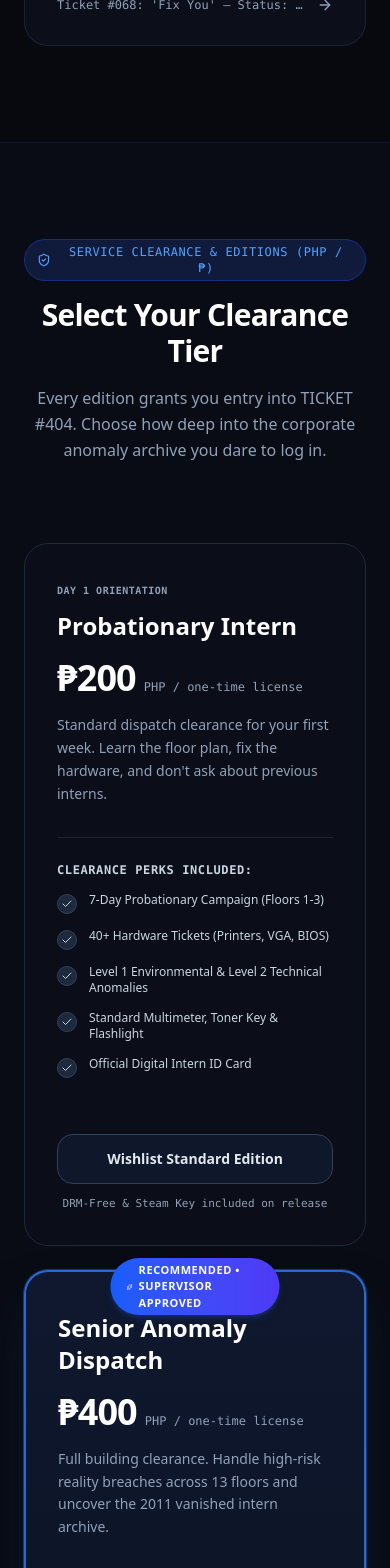
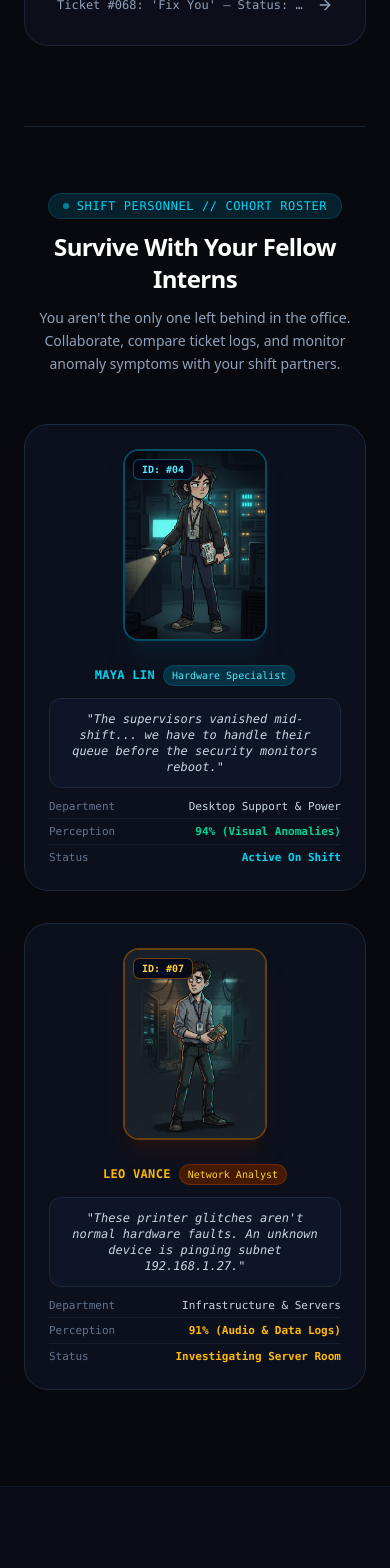
Before and after one commit to jessybunny24/Onboarding, a Next.js app: page / in a window 390 px wide. Shown: the part 4860-6428 px from the top of the page. Built offline with nearby package versions, Linux system fonts and the light colour scheme.

Commit message:
feat: add intern personnel dossiers to features section

```diff
--- a/src/components/Features.tsx
+++ b/src/components/Features.tsx
@@ -183,6 +183,118 @@ export default function Features() {
             );
           })}
         </div>
+
+        {/* Playable Intern Personnel Dossiers */}
+        <div className="mt-20 pt-16 border-t border-slate-800/80">
+          <div className="text-center max-w-2xl mx-auto mb-12 space-y-3">
+            <div className="inline-flex items-center gap-2 px-3.5 py-1 rounded-full bg-cyan-950/60 border border-cyan-800/40 text-cyan-400 text-xs font-mono tracking-wider uppercase">
+              <span className="w-1.5 h-1.5 rounded-full bg-cyan-400 animate-pulse" />
+              <span>Shift Personnel // Cohort Roster</span>
+            </div>
+            <h3 className="text-2xl sm:text-4xl font-extrabold text-white tracking-tight">
+              Survive With Your Fellow Interns
+            </h3>
+            <p className="text-slate-400 text-sm sm:text-base leading-relaxed">
+              You aren&apos;t the only one left behind in the office. Collaborate, compare ticket logs, and monitor anomaly symptoms with your shift partners.
+            </p>
+          </div>
+
+          <div className="grid grid-cols-1 md:grid-cols-2 gap-8 max-w-5xl mx-auto">
+            {/* Maya - Intern #04 */}
+            <div className="group relative rounded-3xl p-6 sm:p-7 bg-[#0c101d] border border-slate-800 hover:border-cyan-500/60 transition-all duration-300 hover:shadow-2xl hover:shadow-cyan-950/40 flex flex-col sm:flex-row gap-6 items-center sm:items-start">
+              <div className="relative w-36 h-48 sm:w-44 sm:h-56 rounded-2xl overflow-hidden bg-slate-950 shrink-0 border-2 border-cyan-500/40 group-hover:border-cyan-400 group-hover:scale-[1.02] transition-all duration-300 shadow-xl shadow-cyan-950/30">
+                <img
+                  src="/intern-girl.jpg"
+                  alt="Intern #04 Maya - Hardware & Diagnostics"
+                  className="w-full h-full object-cover object-top transition-transform duration-500 group-hover:scale-105"
+                />
+                <div className="absolute top-2 left-2 px-2 py-0.5 rounded-md bg-slate-950/80 backdrop-blur-sm border border-cyan-500/40 text-[10px] font-mono font-bold text-cyan-300">
+                  ID: #04
+                </div>
+              </div>
+
+              <div className="flex-1 space-y-3 text-center sm:text-left">
+                <div className="flex flex-wrap items-center justify-center sm:justify-start gap-2">
+                  <span className="text-xs font-mono font-bold text-cyan-400 uppercase tracking-wide">
+                    Maya Lin
+                  </span>
+                  <span className="text-[10px] font-mono px-2 py-0.5 rounded-full bg-cyan-950 border border-cyan-800/50 text-cyan-300">
+                    Hardware Specialist
+                  </span>
+                </div>
+
+                <p className="text-xs font-mono text-slate-300 italic bg-slate-900/80 p-3 rounded-xl border border-slate-800">
+                  &quot;The supervisors vanished mid-shift... we have to handle their queue before the security monitors reboot.&quot;
+                </p>
+
+                <div className="space-y-1.5 text-xs text-slate-400">
+                  <div className="flex items-center justify-between border-b border-slate-800/60 pb-1 font-mono text-[11px]">
+                    <span className="text-slate-500">Department</span>
+                    <span className="text-slate-300">Desktop Support & Power</span>
+                  </div>
+                  <div className="flex items-center justify-between border-b border-slate-800/60 pb-1 font-mono text-[11px]">
+                    <span className="text-slate-500">Perception</span>
+                    <span className="text-emerald-400 font-bold">94% (Visual Anomalies)</span>
+                  </div>
+                  <div className="flex items-center justify-between font-mono text-[11px]">
+                    <span className="text-slate-500">Status</span>
+                    <span className="text-cyan-400 font-bold flex items-center gap-1.5">
+                      <span className="w-1.5 h-1.5 rounded-full bg-cyan-400 animate-ping inline-block" />
+                      Active On Shift
+                    </span>
+                  </div>
+                </div>
+              </div>
+            </div>
+
+            {/* Leo - Intern #07 */}
+            <div className="group relative rounded-3xl p-6 sm:p-7 bg-[#0c101d] border border-slate-800 hover:border-amber-500/60 transition-all duration-300 hover:shadow-2xl hover:shadow-amber-950/40 flex flex-col sm:flex-row gap-6 items-center sm:items-start">
+              <div className="relative w-36 h-48 sm:w-44 sm:h-56 rounded-2xl overflow-hidden bg-slate-950 shrink-0 border-2 border-amber-500/40 group-hover:border-amber-400 group-hover:scale-[1.02] transition-all duration-300 shadow-xl shadow-amber-950/30">
+                <img
+                  src="/intern-boy.jpg"
+                  alt="Intern #07 Leo - Network & Systems"
+                  className="w-full h-full object-cover object-top transition-transform duration-500 group-hover:scale-105"
+                />
+                <div className="absolute top-2 left-2 px-2 py-0.5 rounded-md bg-slate-950/80 backdrop-blur-sm border border-amber-500/40 text-[10px] font-mono font-bold text-amber-300">
+                  ID: #07
+                </div>
+              </div>
+
+              <div className="flex-1 space-y-3 text-center sm:text-left">
+                <div className="flex flex-wrap items-center justify-center sm:justify-start gap-2">
+                  <span className="text-xs font-mono font-bold text-amber-400 uppercase tracking-wide">
+                    Leo Vance
+                  </span>
+                  <span className="text-[10px] font-mono px-2 py-0.5 rounded-full bg-amber-950 border border-amber-800/50 text-amber-300">
+                    Network Analyst
+                  </span>
+                </div>
+
+                <p className="text-xs font-mono text-slate-300 italic bg-slate-900/80 p-3 rounded-xl border border-slate-800">
+                  &quot;These printer glitches aren&apos;t normal hardware faults. An unknown device is pinging subnet 192.168.1.27.&quot;
+                </p>
+
+                <div className="space-y-1.5 text-xs text-slate-400">
+                  <div className="flex items-center justify-between border-b border-slate-800/60 pb-1 font-mono text-[11px]">
+                    <span className="text-slate-500">Department</span>
+                    <span className="text-slate-300">Infrastructure & Servers</span>
+                  </div>
+                  <div className="flex items-center justify-between border-b border-slate-800/60 pb-1 font-mono text-[11px]">
+                    <span className="text-slate-500">Perception</span>
+                    <span className="text-amber-400 font-bold">91% (Audio & Data Logs)</span>
+                  </div>
+                  <div className="flex items-center justify-between font-mono text-[11px]">
+                    <span className="text-slate-500">Status</span>
+                    <span className="text-amber-400 font-bold flex items-center gap-1.5">
+                      <span className="w-1.5 h-1.5 rounded-full bg-amber-400 animate-ping inline-block" />
+                      Investigating Server Room
+                    </span>
+                  </div>
+                </div>
+              </div>
+            </div>
+          </div>
+        </div>
       </div>
     </section>
   );
```
